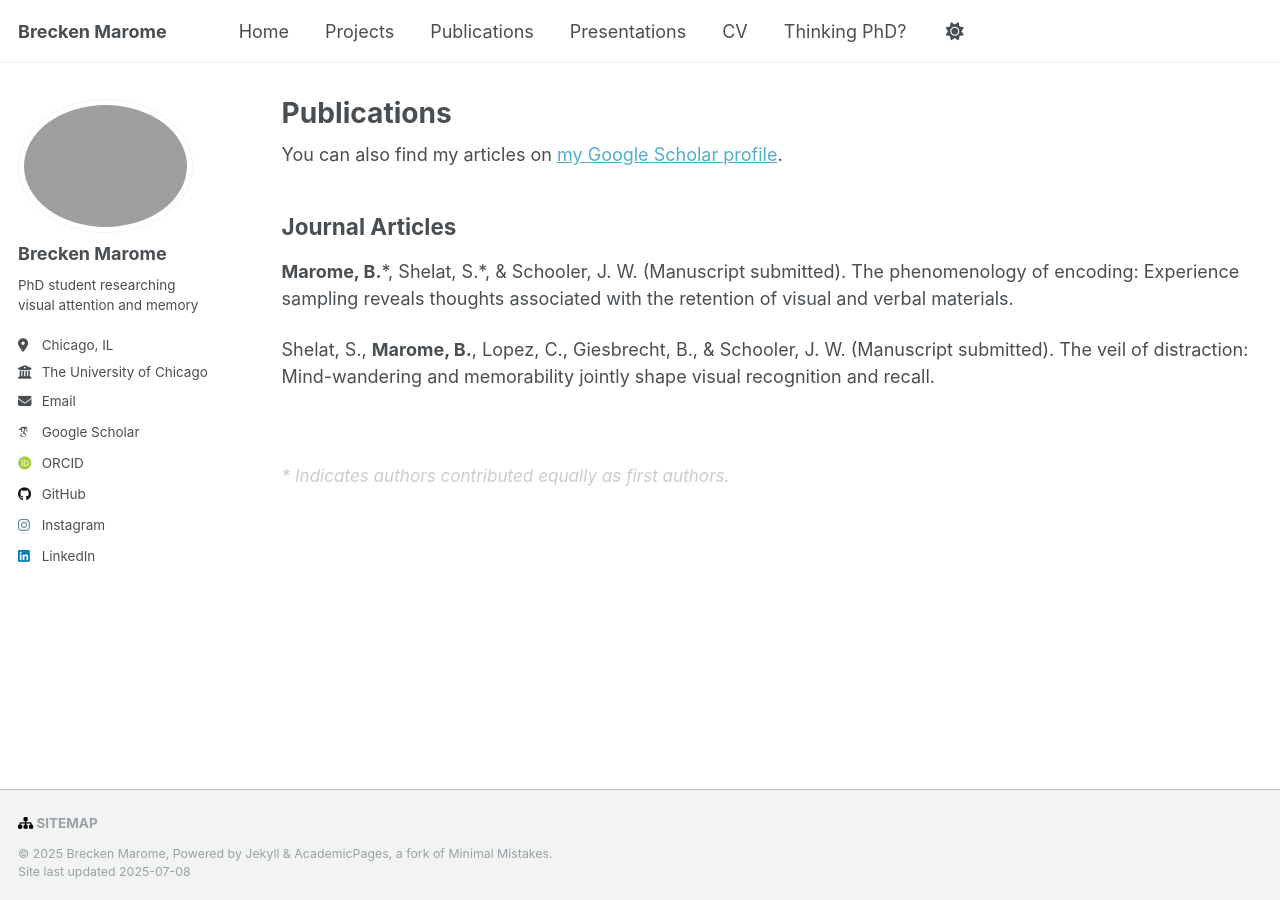
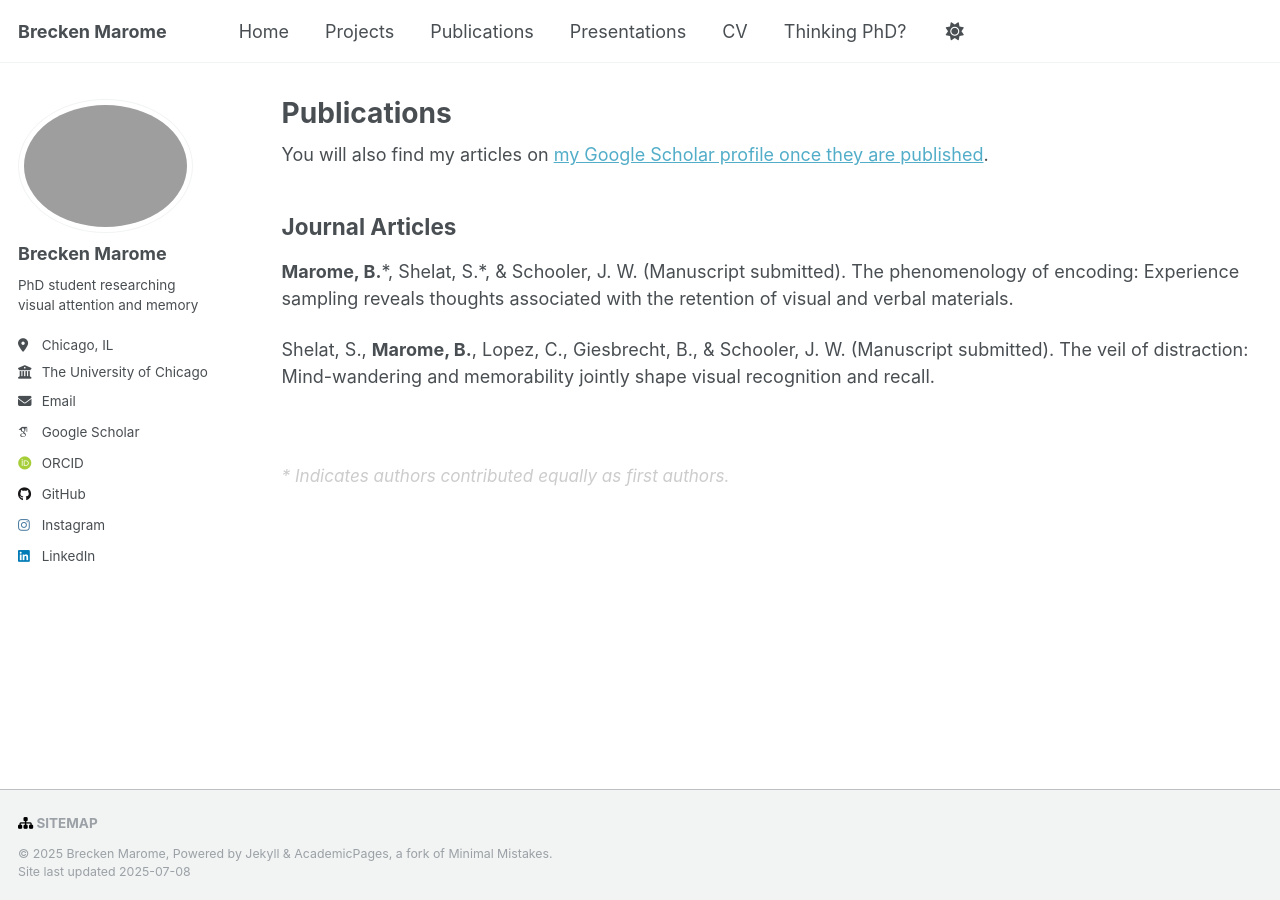
Before and after one commit to btmarome/btmarome.github.io, a Jekyll site: the page built from _pages/publications.md, in a window 1280 px wide. Built offline with Jekyll 4.4.1, drawn with Linux system fonts in a browser that asks for light colours; some web fonts are replaced; a script that is not in the unit is left out.

Commit message:
Update publications.md

```diff
--- a/_pages/publications.md
+++ b/_pages/publications.md
@@ -6,7 +6,7 @@ author_profile: true
 ---
 
 {% if site.author.googlescholar %}
-  <div class="wordwrap">You can also find my articles on <a href="{{site.author.googlescholar}}">my Google Scholar profile</a>.</div>
+  <div class="wordwrap">You will also find my articles on <a href="{{site.author.googlescholar}}">my Google Scholar profile once they are published</a>.</div>
 {% endif %}
 
 {% include base_path %}
```
